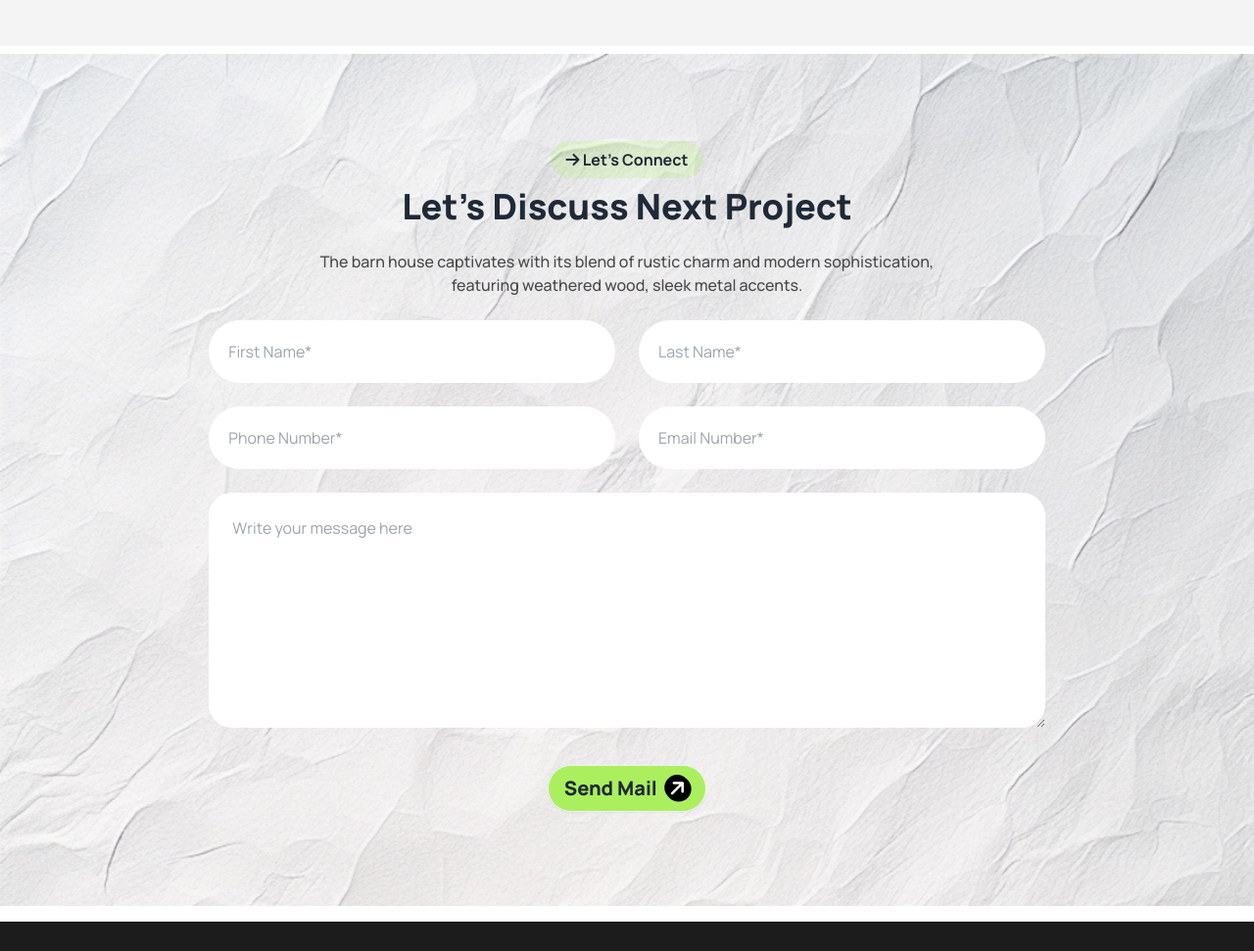
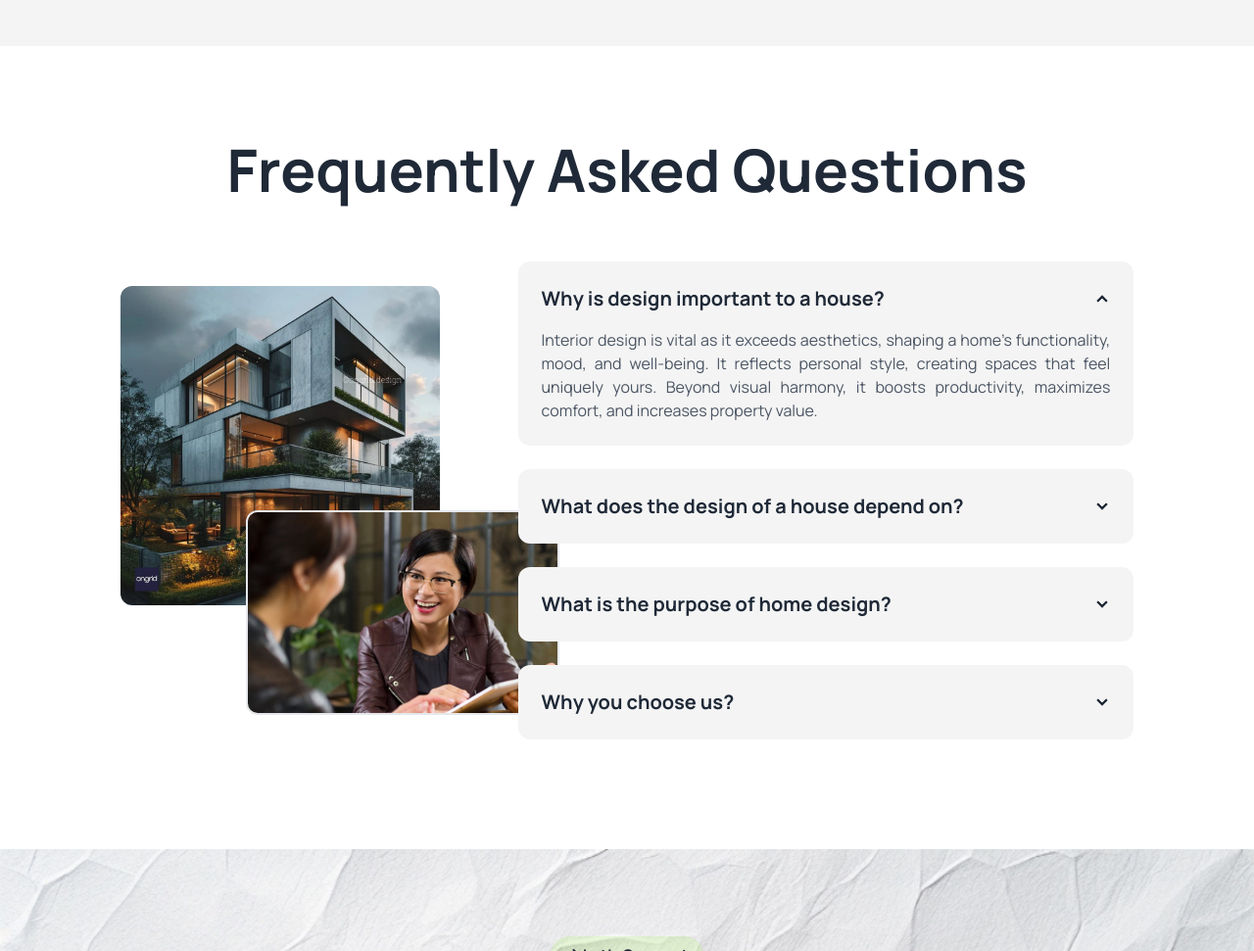
Before and after one commit to arifhassansky/rinterio-design, a plain HTML site: page index.html in a window 1280 px wide. Shown: the part 4120-5091 px from the top of the page at 98% size. Drawn offline with nearby package versions, Linux system fonts and the light colour scheme.

Commit message:
added challenging section for own"

```diff
--- a/index.html
+++ b/index.html
@@ -519,6 +519,98 @@
         </div>
       </section>
 
+      <!-- frequently ask question section -->
+      <section class="w-10/12 mx-auto mt-24 mb-24">
+        <h1
+          class="lg:text-6xl text-4xl leading-tight mb-12 text-center font-bold"
+        >
+          Frequently Asked
+          <span
+            class="text-gradient-to-r from-indigo-500 via-purple-500 to-pink-500"
+            >Questions</span
+          >
+        </h1>
+        <div class="hero">
+          <div class="hero-content gap-20 flex-col lg:flex-row">
+            <div class="relative">
+              <img class="rounded-xl mb-28" src="assets/faq1.jpg" alt="" />
+              <img
+                class="rounded-xl lg:w-80 border-2 lg:absolute lg:bottom-0 lg:left-32"
+                src="assets/faq2.jpg"
+                alt=""
+              />
+            </div>
+            <div class="flex flex-col gap-6">
+              <!-- question 1 -->
+              <div class="collapse collapse-arrow bg-primary_bg rounded-xl p-2">
+                <input type="radio" name="my-accordion-1" checked="checked" />
+                <div class="collapse-title text-xl font-bold">
+                  Why is design important to a house?
+                </div>
+                <div class="collapse-content">
+                  <p class="text-gray-600 text-justify">
+                    Interior design is vital as it exceeds aesthetics, shaping a
+                    home's functionality, mood, and well-being. It reflects
+                    personal style, creating spaces that feel uniquely yours.
+                    Beyond visual harmony, it boosts productivity, maximizes
+                    comfort, and increases property value.
+                  </p>
+                </div>
+              </div>
+
+              <!-- question 2 -->
+              <div class="collapse collapse-arrow bg-primary_bg rounded-xl p-2">
+                <input type="radio" name="my-accordion-2" />
+                <div class="collapse-title text-xl font-bold">
+                  What does the design of a house depend on?
+                </div>
+                <div class="collapse-content">
+                  <p class="text-gray-600 text-justify">
+                    The 7 primary elements of design include color, form, light,
+                    line, pattern, texture, and space. It will behoove you to
+                    familiarize yourself with these terms whether you tackle
+                    interior projects or hire a professional.
+                  </p>
+                </div>
+              </div>
+
+              <!-- question 3 -->
+              <div class="collapse collapse-arrow bg-primary_bg rounded-xl p-2">
+                <input type="radio" name="my-accordion-3" />
+                <div class="collapse-title text-xl font-bold">
+                  What is the purpose of home design?
+                </div>
+                <div class="collapse-content">
+                  <p class="text-gray-600 text-justify">
+                    It creates indoor spaces that satisfy the client's needs for
+                    aesthetics, safety and function. The role of an interior
+                    designer is to create a variety of areas through the use of
+                    furniture placement, colour palettes, decorations, and
+                    functional decor.
+                  </p>
+                </div>
+              </div>
+
+              <!-- question 4 -->
+              <div class="collapse collapse-arrow bg-primary_bg rounded-xl p-2">
+                <input type="radio" name="my-accordion-2" />
+                <div class="collapse-title text-xl font-bold">
+                  Why you choose us?
+                </div>
+                <div class="collapse-content">
+                  <p class="text-gray-600 text-justify">
+                    Because our company ensures expert, customized designs,
+                    efficient use of space, project management, and access to
+                    resources, ultimately leading to a functional, aesthetically
+                    pleasing, and valuable home.
+                  </p>
+                </div>
+              </div>
+            </div>
+          </div>
+        </div>
+      </section>
+
       <!-- Discuss section start -->
       <section class="bg-discussbg bg-no-repeat bg-cover">
         <div
```
Also changed, not shown: assets/faq.png (added), assets/faq1.jpg (added), assets/faq2.jpg (added).
